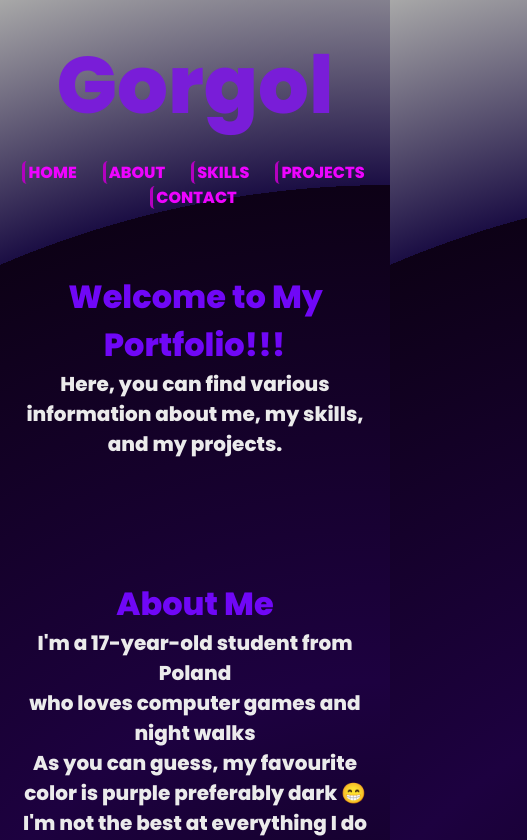
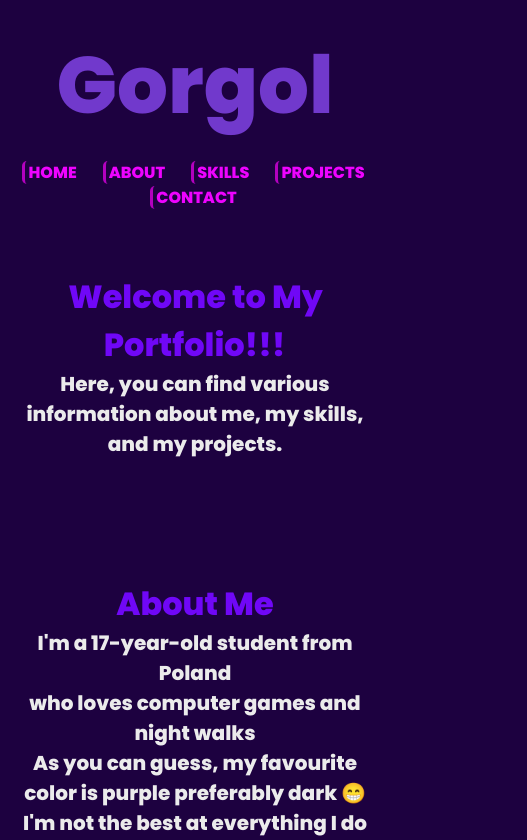
Before and after one commit to Gorgoll/Portfolio, a React (Vite) app: page / in a window 390 px wide. Shown: the top 840 px of the page, 527 px wide, since content can reach past the window. Built offline with nearby package versions, Linux system fonts and the light colour scheme.

Commit message:
Enhanced mobile responsiveness

```diff
--- a/package.json
+++ b/package.json
@@ -4,7 +4,7 @@
   "version": "0.0.0",
   "type": "module",
   "scripts": {
-    "dev": "vite",
+    "dev": "vite --host",
     "build": "tsc -b && vite build",
     "predeploy": "npm run build",
     "deploy": "gh-pages -d dist",
--- a/src/components/myskills.tsx
+++ b/src/components/myskills.tsx
@@ -4,7 +4,7 @@ import '../styles/global.css';
 const MySkills: React.FC = () => {
     return (
         <section id="MySkills" className="section">
-            <h2>Languages/Tools/Frameworks I'm Familiar With</h2>
+            <h2>Languages/ Tools/ Frameworks I'm Familiar With</h2>
             <table className="skills-table" align="center">
                 <tbody>
                 <tr>
@@ -73,7 +73,7 @@ const MySkills: React.FC = () => {
                 </tbody>
             </table>
 
-            <h2>Languages/Tools/Frameworks I'm Looking Forward to Master/Learn</h2>
+            <h2>Languages/ Tools/ Frameworks I'm Looking Forward to Master/Learn</h2>
             <table className="skills-table" align="center">
                 <tbody>
                 <tr>
--- a/src/styles/global.css
+++ b/src/styles/global.css
@@ -1,17 +1,33 @@
+@media (min-width: 789px) {
+    body {
+        margin: 0;
+        padding: 0;
+        max-width: 100%;
+        text-align: center;
+        background: radial-gradient(circle at 100% 30%, #090112, #1d0140 40%, #090112 80%, #170c40 80%, #9f9fa1 100%);
+        animation: backgroundcolorchange 0.75s infinite;
+        min-height: 100vh;
+    }
+}
+
+@media (max-width: 768px) {
+    body {
+        background: #1d0140 !important;
+    }
+}
+
+@media (max-width: 480px) {
+    body {
+        background: #1d0140 !important;
+    }
+}
+
+
 * {
     margin: 0;
     font-family: "Poppins", sans-serif;
     font-weight: 800;
     font-style: normal;
-}
-
-body {
-    margin: 0;
-    padding: 0;
-    text-align: center;
-    background: radial-gradient(circle at 100%, #090112, #1d0140 40%, #090112 80%, #170c40 80%,#9f9fa1 100%);
-    animation: backgroundcolorchange 0.75s infinite;
-    min-height: 100vh;
 }
 
 .Section {
@@ -25,8 +41,9 @@ p {
 
 h1 {
     font-size: 500%;
+    text-align: center;
     color: #8c47fc;
-    animation: h1colorChange 3s infinite;
+    animation: h1colorChange 1.5s infinite;
 }
 
 section {
@@ -162,7 +179,7 @@ html {
         color: #7139cc;
     }
     100% {
-        color: #7b14db;
+        color: #8c47fc;
     }
 }
 @keyframes backgroundcolorchange {
```
